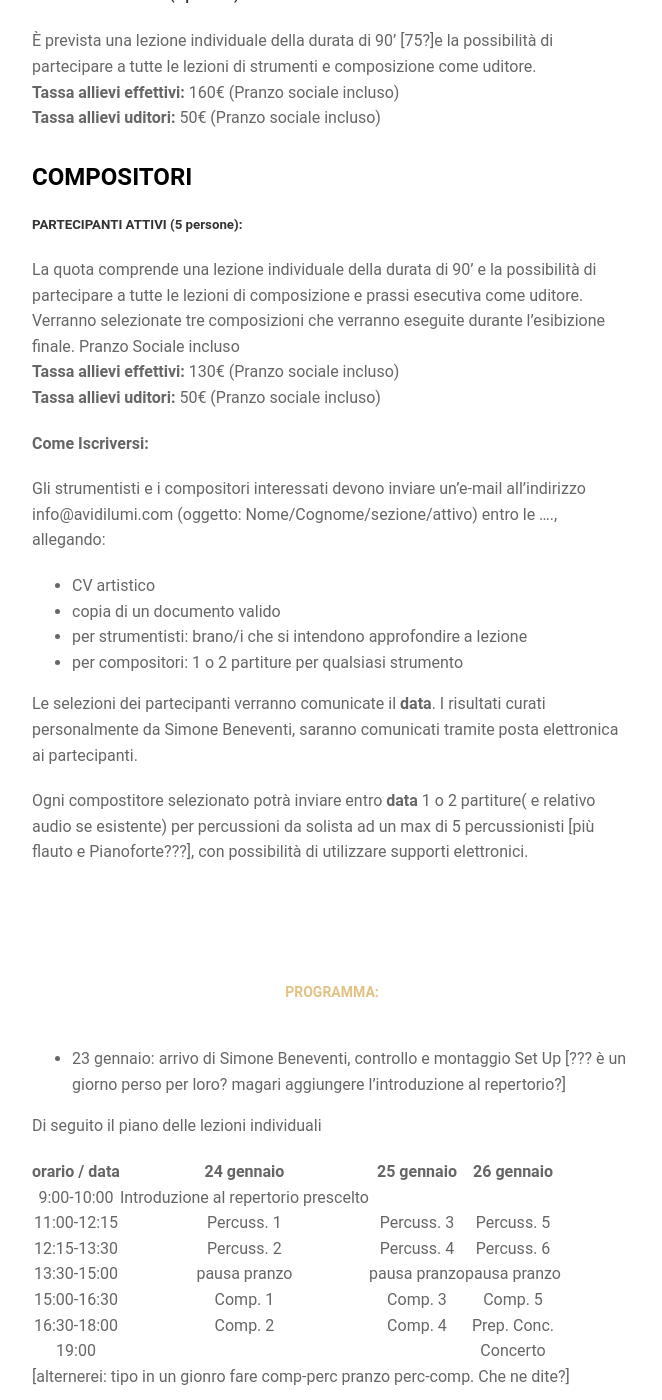
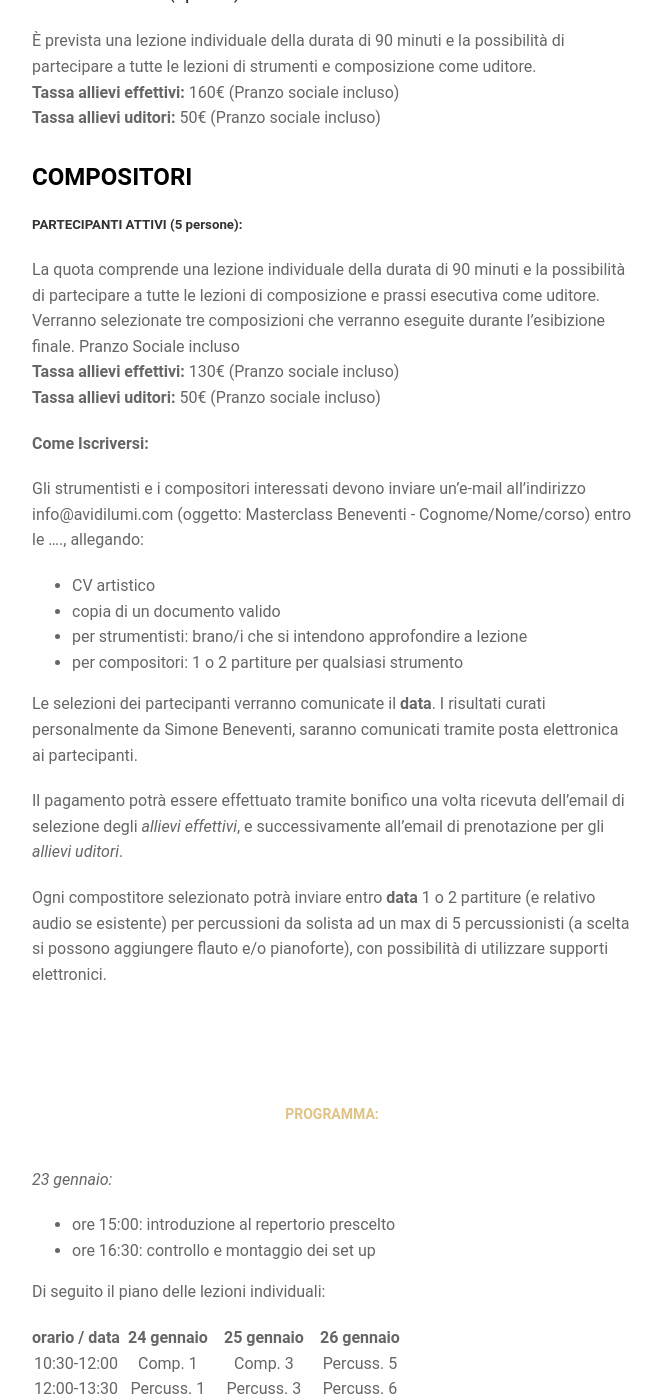
Before and after one commit to AvidiLumi/avidilumi.github.io, a Jekyll site: the page built from projects/proj-2.md, in a window 1280 px wide and 1400 px high, scrolled down 1514 px. Shown: the whole window, without its empty margins (308-970 px from the left). Built offline with Jekyll 4.4.1, drawn with Linux system fonts in a browser that asks for light colours; nearby versions of some CDN libraries; some of the changed text lies outside the part shown.

Commit message:
dettagli

```diff
--- a/projects/proj-2.md
+++ b/projects/proj-2.md
@@ -38,7 +38,7 @@ Le iscrizioni sono aperte anche ad allievi uditori fino ad esaurimento posti (ma
 
 #### STRUMENTISTI
 ##### PARTECIPANTI ATTIVI (6 persone):
-È prevista una lezione individuale della durata di 90’ [75?]e la possibilità di partecipare a tutte le lezioni di strumenti e composizione come uditore.
+È prevista una lezione individuale della durata di 90 minuti e la possibilità di partecipare a tutte le lezioni di strumenti e composizione come uditore.
 <br>
 **Tassa allievi effettivi:** 160€ (Pranzo sociale incluso)<br>
 **Tassa allievi uditori:** 50€ (Pranzo sociale incluso)
@@ -46,7 +46,7 @@ Le iscrizioni sono aperte anche ad allievi uditori fino ad esaurimento posti (ma
 
 #### COMPOSITORI
 ##### PARTECIPANTI ATTIVI (5 persone):
-La quota comprende una lezione individuale della durata di 90’ e la possibilità di partecipare a tutte le lezioni di composizione e prassi esecutiva come uditore. Verranno selezionate tre composizioni che verranno eseguite durante l’esibizione finale. Pranzo Sociale incluso
+La quota comprende una lezione individuale della durata di 90 minuti e la possibilità di partecipare a tutte le lezioni di composizione e prassi esecutiva come uditore. Verranno selezionate tre composizioni che verranno eseguite durante l’esibizione finale. Pranzo Sociale incluso
 <br>
 **Tassa allievi effettivi:** 130€ (Pranzo sociale incluso)<br>
 **Tassa allievi uditori:** 50€ (Pranzo sociale incluso)
@@ -55,7 +55,7 @@ La quota comprende una lezione individuale della durata di 90’ e la possibilit
 
 **Come Iscriversi:**
 
-Gli strumentisti e i compositori interessati devono inviare un'e-mail all’indirizzo info@avidilumi.com (oggetto: Nome/Cognome/sezione/attivo) entro le …., allegando:
+Gli strumentisti e i compositori interessati devono inviare un'e-mail all’indirizzo info@avidilumi.com (oggetto: Masterclass Beneventi - Cognome/Nome/corso) entro le …., allegando:
 
 * CV artistico
 * copia di un documento valido
@@ -64,28 +64,29 @@ Gli strumentisti e i compositori interessati devono inviare un'e-mail all’indi
 
 Le selezioni dei partecipanti verranno comunicate il **data**. I risultati curati personalmente da Simone Beneventi, saranno comunicati tramite posta elettronica ai partecipanti.
 
+Il pagamento potrà essere effettuato tramite bonifico una volta ricevuta dell'email di selezione degli *allievi effettivi*, e successivamente all'email di prenotazione per gli *allievi uditori*.
 
-Ogni compostitore selezionato potrà inviare entro **data** 1 o 2 partiture( e relativo audio se esistente) per percussioni da solista ad un max di 5 percussionisti [più flauto e Pianoforte???], con possibilità di utilizzare supporti elettronici.
+
+Ogni compostitore selezionato potrà inviare entro **data** 1 o 2 partiture (e relativo audio se esistente) per percussioni da solista ad un max di 5 percussionisti (a scelta si possono aggiungere flauto e/o pianoforte), con possibilità di utilizzare supporti elettronici.
 
 
 ### Programma:
 
-* 23 gennaio: arrivo di Simone Beneventi, controllo e montaggio Set Up [??? è un giorno perso per loro? magari aggiungere l'introduzione al repertorio?]
+*23 gennaio:*
+* ore 15:00: introduzione al repertorio prescelto
+* ore 16:30: controllo e montaggio dei set up
 
-Di seguito il piano delle lezioni individuali
+
+Di seguito il piano delle lezioni individuali:
 
 orario / data           | 24 gennaio            | 25 gennaio            | 26 gennaio
 :---------------------: | :-------------------: | :-------------------: | :-------------------:
-9:00-10:00            | Introduzione al repertorio prescelto          |      |
-11:00-12:15           | Percuss. 1 | Percuss. 3 | Percuss. 5
-12:15-13:30           | Percuss. 2 | Percuss. 4 | Percuss. 6
+10:30-12:00           | Comp. 1 | Comp. 3 | Percuss. 5
+12:00-13:30           | Percuss. 1 | Percuss. 3 | Percuss. 6
 13:30-15:00           | pausa pranzo | pausa pranzo | pausa pranzo
-15:00-16:30           | Comp. 1 | Comp. 3 | Comp. 5
+15:00-16:30           | Percuss. 2 | Percuss. 4 | Comp. 5
 16:30-18:00           | Comp. 2 | Comp. 4 | Prep. Conc.
 19:00                 |                             |                             | Concerto
-
-
-[alternerei: tipo in un gionro fare comp-perc pranzo perc-comp. Che ne dite?]
 
 
 
```
Also changed, not shown: other parts of projects/proj-2.md (+2 -2 lines).
